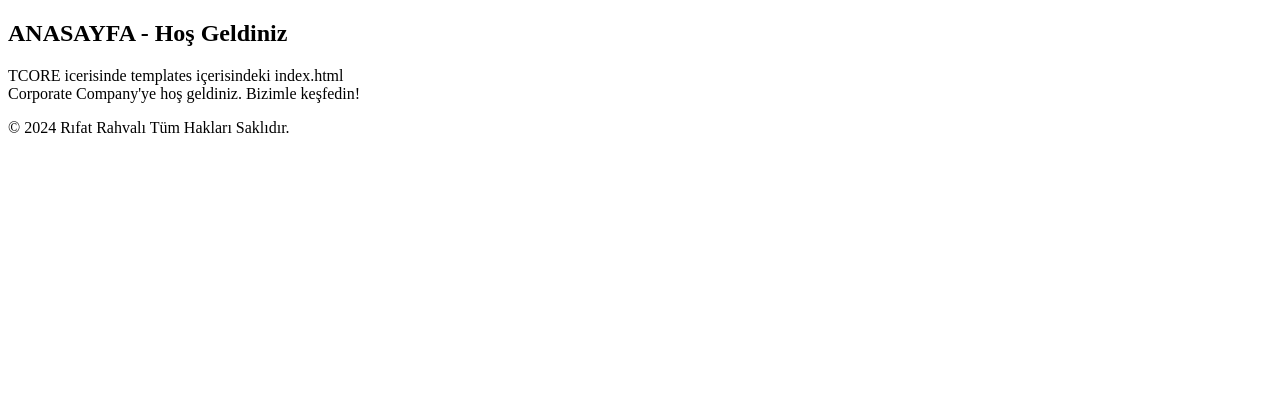
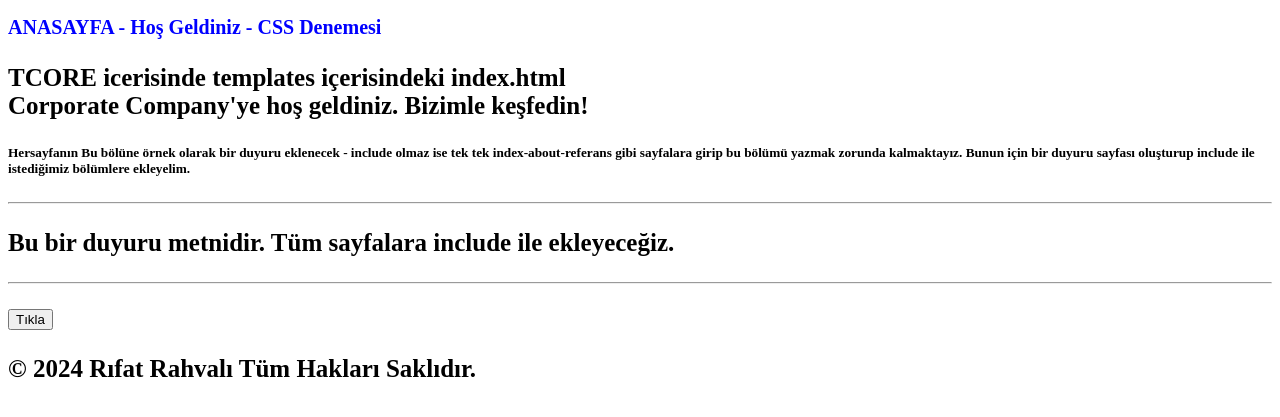
Before and after one commit to rifatrahvali/corporate, a Django app: template tcore/templates/index.html in a window 1280 px wide. Shown: the part 116-533 px from the top of the page. Run offline with Django 3.2, Linux system fonts and the light colour scheme; the template is opened without the code that fills it, so the values that code supplies are empty.

Commit message:
INCLUDE ozelliğini ve STATIC Klasörünü test ettim. çalışmaktadır.

```diff
--- a/corporate/settings.py
+++ b/corporate/settings.py
@@ -119,6 +119,10 @@ USE_TZ = True
 # https://docs.djangoproject.com/en/5.0/howto/static-files/
 
 STATIC_URL = 'static/'
+#static klasörümüzün yerini belirttim.
+STATICFILES_DIRS = [
+    BASE_DIR / 'static'
+]
 
 # Default primary key field type
 # https://docs.djangoproject.com/en/5.0/ref/settings/#default-auto-field
--- /dev/null
+++ b/static/css/style.css
@@ -0,0 +1,10 @@
+h2{
+    font-size: 20px;
+    color: blue;
+}
+
+p{
+    color: black;
+    font-weight: bold;
+    font-size: 25px;
+}
--- /dev/null
+++ b/static/js/script.js
@@ -0,0 +1,3 @@
+function showMessage() {
+    alert("Merhaba,Dünya");
+}
--- a/tcore/templates/abouts.html
+++ b/tcore/templates/abouts.html
@@ -4,4 +4,6 @@
 {% block content %}
     <h2>Hakkımızda Sayfası</h2>
     <p>Hakkımızda Sayfası Sayfa İçeriği</p>
+
+    {% include "includes/info.html" %}
 {% endblock content %}
--- /dev/null
+++ b/tcore/templates/includes/info.html
@@ -0,0 +1,8 @@
+
+<div class="info_div">
+    <hr>
+        <p>
+            Bu bir duyuru metnidir. Tüm sayfalara include ile ekleyeceğiz.
+        </p>
+    <hr>
+</div>
--- a/tcore/templates/index.html
+++ b/tcore/templates/index.html
@@ -3,10 +3,20 @@
 {% block title %}Anasayfa - Corporate - RR{% endblock title %}
 
 {% block content %}
-    <h2>ANASAYFA - Hoş Geldiniz</h2>
+    <h2>ANASAYFA - Hoş Geldiniz - CSS Denemesi</h2>
     <p>
         TCORE icerisinde templates içerisindeki index.html
         <br>
         Corporate Company'ye hoş geldiniz. Bizimle keşfedin!
     </p>
+
+    <h5>Hersayfanın Bu bölüne örnek olarak bir duyuru eklenecek -
+        include olmaz ise tek tek index-about-referans gibi sayfalara girip bu bölümü yazmak zorunda kalmaktayız.
+        Bunun için bir duyuru sayfası oluşturup include ile istediğimiz bölümlere ekleyelim.
+    </h5>
+    <h6>
+        {% include "includes/info.html" %}
+    </h6>
+
+    <button onclick="showMessage()">Tıkla</button>
 {% endblock content %}
--- a/templates/base.html
+++ b/templates/base.html
@@ -1,9 +1,11 @@
+{% load static %}
 <!DOCTYPE html>
 <html lang="en">
 <head>
     <meta charset="UTF-8">
     <meta name="viewport" content="width=device-width, initial-scale=1.0">
     <title>{% block title %} Title Etiketi {% endblock title %}</title>
+    <link rel="stylesheet" href="{% static 'css/style.css' %}">
 </head>
 <body>
     <header>
@@ -25,5 +27,7 @@
     <footer>
         <p>&copy; 2024 Rıfat Rahvalı Tüm Hakları Saklıdır.</p>
     </footer>
+
+    <script src=" {% static 'js/script.js' %} "></script>
 </body>
 </html>
```
